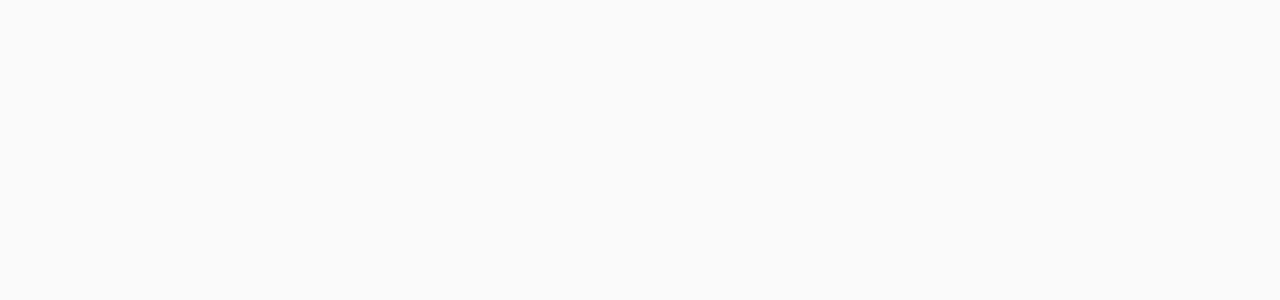
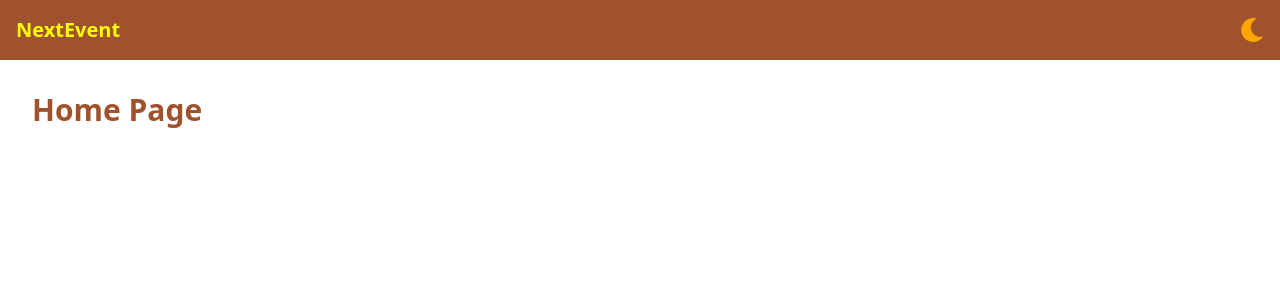
Before and after one commit to arkopash-ops/next-event, a Next.js app: page / in a window 1280 px wide. Shown: the top 300 px of the page. Built offline with nearby package versions, Linux system fonts and the light colour scheme.

Commit message:
Toggle theme

```diff
--- a/app/globals.css
+++ b/app/globals.css
@@ -1 +1,23 @@
 @import "tailwindcss";
+
+html.light {
+  --bg-color: #ffffff; /* white */
+  --brown: #a0522d;
+  --orange: #ffa500;
+  --yellow: #ffff00;
+}
+
+html.dark {
+  --bg-color: #000000; /* black */
+  --brown: #8b4513;
+  --orange: #ff8c00;
+  --yellow: #ffd700;
+}
+
+body {
+  background-color: var(--bg-color);
+  color: var(--brown);
+  transition:
+    background-color 0.3s,
+    color 0.3s;
+}
--- a/app/layout.tsx
+++ b/app/layout.tsx
@@ -1,5 +1,6 @@
 import type { Metadata } from "next";
 import "./globals.css";
+import { ClientLayout } from '@/components/ClientLayout';
 
 export const metadata: Metadata = {
   title: "NextEvent",
@@ -13,7 +14,9 @@
 }>) {
   return (
     <html lang="en" className="h-full antialiased">
-      <body className="min-h-full flex flex-col">{children}</body>
+      <body>
+        <ClientLayout>{children}</ClientLayout>
+      </body>
     </html>
   );
 }
--- a/app/page.tsx
+++ b/app/page.tsx
@@ -1,7 +1,7 @@
 export default function Home() {
   return (
-    <div className="flex flex-col flex-1 items-center justify-center bg-zinc-50 font-sans dark:bg-black">
-      <h1 className="text-3xl font-bold text-white">Home Page</h1>
-    </div>
+      <div className="p-8">
+        <h1 className="text-3xl font-bold mb-4">Home Page</h1>
+      </div>
   );
 }
--- /dev/null
+++ b/components/ClientLayout.tsx
@@ -0,0 +1,44 @@
+"use client";
+
+import { useState, useEffect, ReactNode } from "react";
+import { Navbar } from "./Navbar";
+
+interface ClientLayoutProps {
+  children: ReactNode;
+}
+
+export const ClientLayout = ({ children }: ClientLayoutProps) => {
+  const [theme, setTheme] = useState<"light" | "dark">(() => {
+    if (typeof window !== "undefined") {
+      return (localStorage.getItem("theme") as "light" | "dark") || "light";
+    }
+    return "light";
+  });
+
+  const [mounted, setMounted] = useState(false);
+
+  useEffect(() => {
+    (async () => {
+      setMounted(true); // mark that client has mounted
+    })();
+  }, []);
+
+  useEffect(() => {
+    if (!mounted) return; // don't run until mounted
+    document.documentElement.classList.remove("light", "dark");
+    document.documentElement.classList.add(theme);
+    localStorage.setItem("theme", theme);
+  }, [theme, mounted]);
+
+  const toggleTheme = () =>
+    setTheme((prev) => (prev === "light" ? "dark" : "light"));
+
+  if (!mounted) return null; // avoid hydration mismatch
+
+  return (
+    <>
+      <Navbar theme={theme} toggleTheme={toggleTheme} />
+      <main className="flex-1">{children}</main>
+    </>
+  );
+};
--- /dev/null
+++ b/components/Navbar.tsx
@@ -0,0 +1,29 @@
+"use client";
+
+import { FaMoon, FaSun } from "react-icons/fa";
+
+interface NavbarProps {
+  theme: "light" | "dark";
+  toggleTheme: () => void;
+}
+
+export const Navbar = ({ theme, toggleTheme }: NavbarProps) => {
+  return (
+    <nav className="p-4 flex justify-between items-center bg-(--brown) text-(--yellow)">
+      <div className="font-bold text-xl">NextEvent</div>
+      {theme === "light" ? (
+        <FaMoon
+          size={24}
+          className="cursor-pointer text-(--orange)"
+          onClick={toggleTheme}
+        />
+      ) : (
+        <FaSun
+          size={24}
+          className="cursor-pointer text-(--orange)"
+          onClick={toggleTheme}
+        />
+      )}
+    </nav>
+  );
+};
--- a/package.json
+++ b/package.json
@@ -13,7 +13,8 @@
     "next": "16.2.2",
     "pg": "^8.20.0",
     "react": "19.2.4",
-    "react-dom": "19.2.4"
+    "react-dom": "19.2.4",
+    "react-icons": "^5.6.0"
   },
   "devDependencies": {
     "@tailwindcss/postcss": "^4",
```
Also changed, not shown: tailwind.config.ts (line endings or trailing spaces), 1 other file (tests, documents, lock files or other folders).
